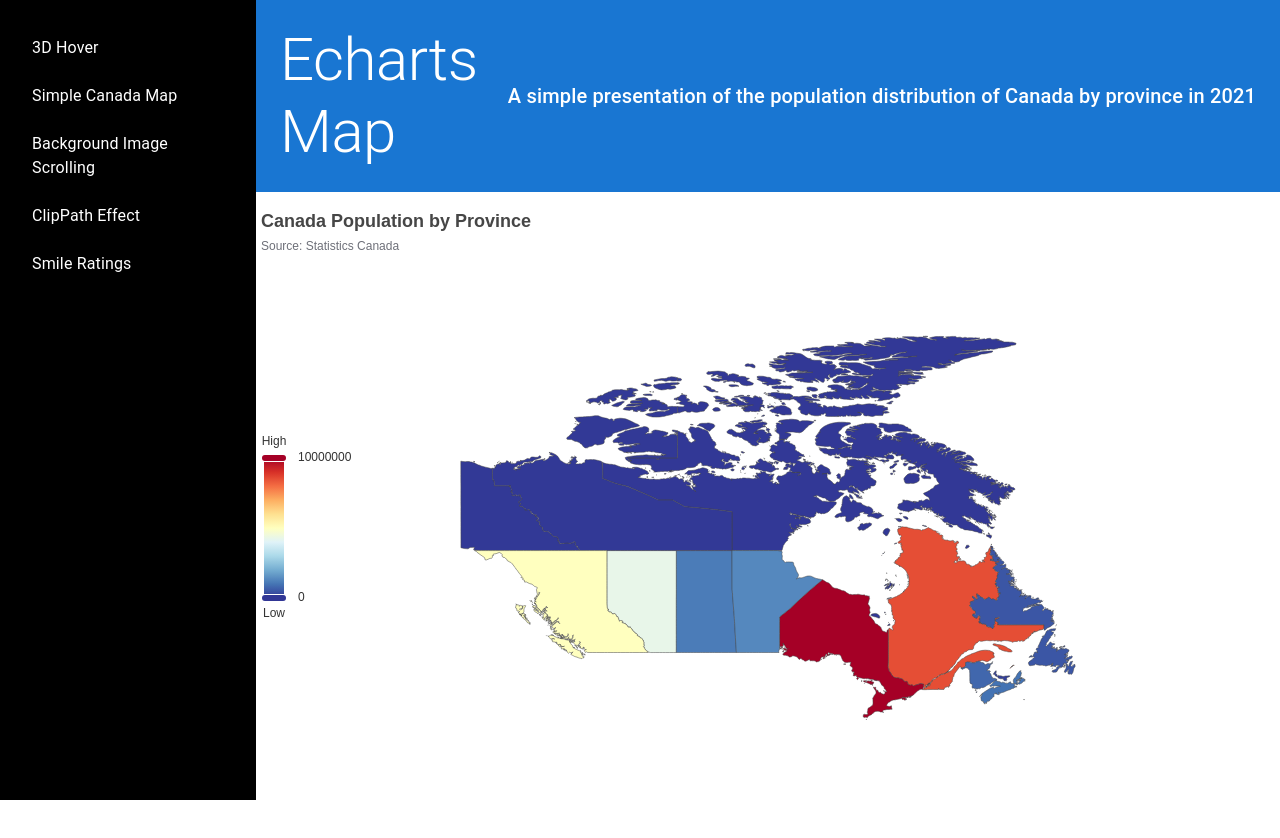
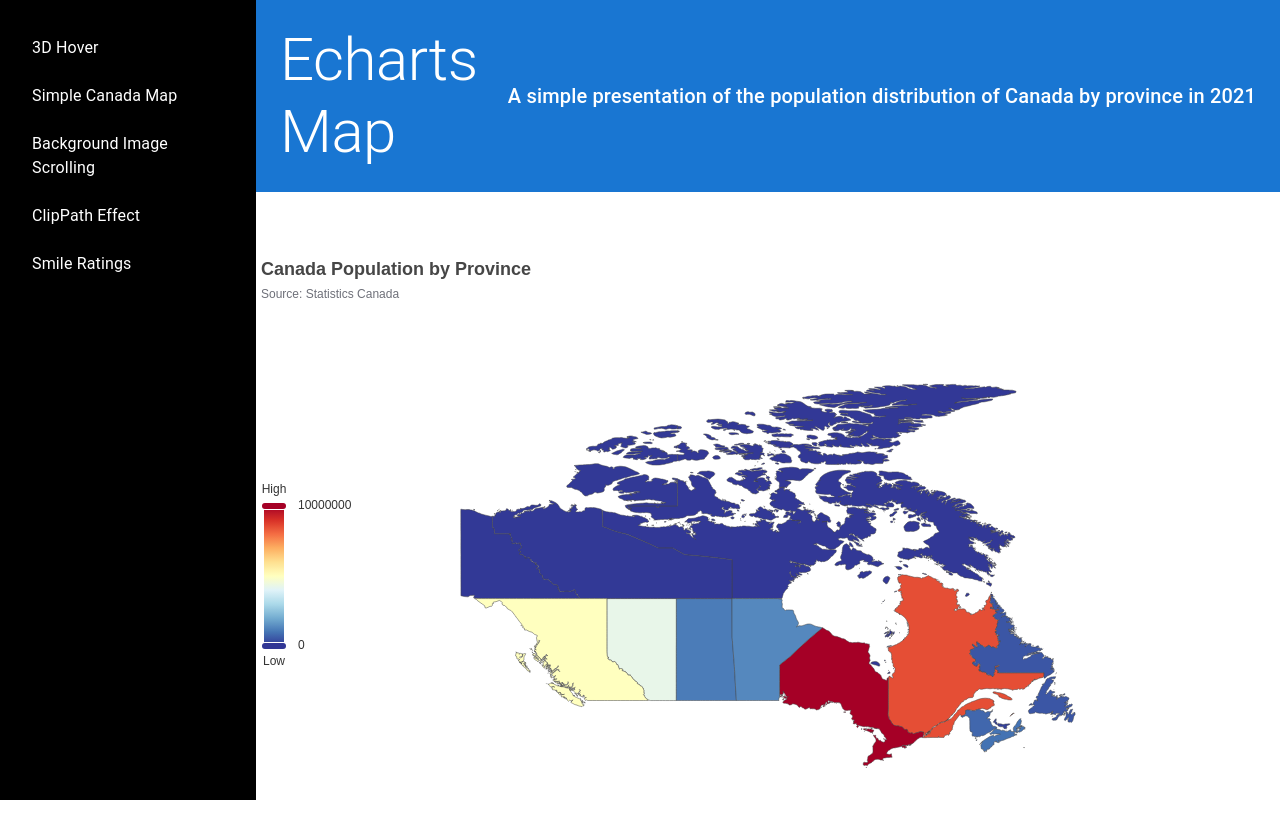
Before and after one commit to zhihao-qiu/frontend-collections, a React (Create React App) app: page /SimpleMap in a window 1280 px wide. Shown: the top 838 px of the page. Built offline with nearby package versions, Linux system fonts and the light colour scheme.

Commit message:
apply mui instead of tailwindcss for SimpleMap

```diff
--- a/src/SimpleMap/index.js
+++ b/src/SimpleMap/index.js
@@ -1,5 +1,4 @@
 import React, { useEffect } from 'react';
-import '../App.css';
 import './SimpleMap.css';
 import * as echarts from 'echarts/core';
 import { MapChart } from 'echarts/charts';
@@ -7,6 +6,7 @@ import { TooltipComponent, TitleComponent, VisualMapComponent } from 'echarts/co
 import { CanvasRenderer } from 'echarts/renderers';
 import canadaMapData from './georef-canada-province.json';
 import populationsData from './populations.json';
+import Box from '@mui/material/Box';
 
 const SimpleMap = ({ setTopic }) => {
   useEffect(() => {
@@ -74,10 +74,18 @@ const SimpleMap = ({ setTopic }) => {
   }, []);
 
   return (
-    <div className="w-full mt-4">
-      <div className='geo'>
-      </div>
-    </div>
+    <Box sx={
+      {
+        width: '100%',
+        height: '100%',
+        display: 'flex',
+        justifyContent: 'left',
+        alignItems: 'center',
+        marginBottom: '100px',
+      }}>
+      <Box className="geo">
+      </Box>
+    </Box>
   );
 };
 
```
